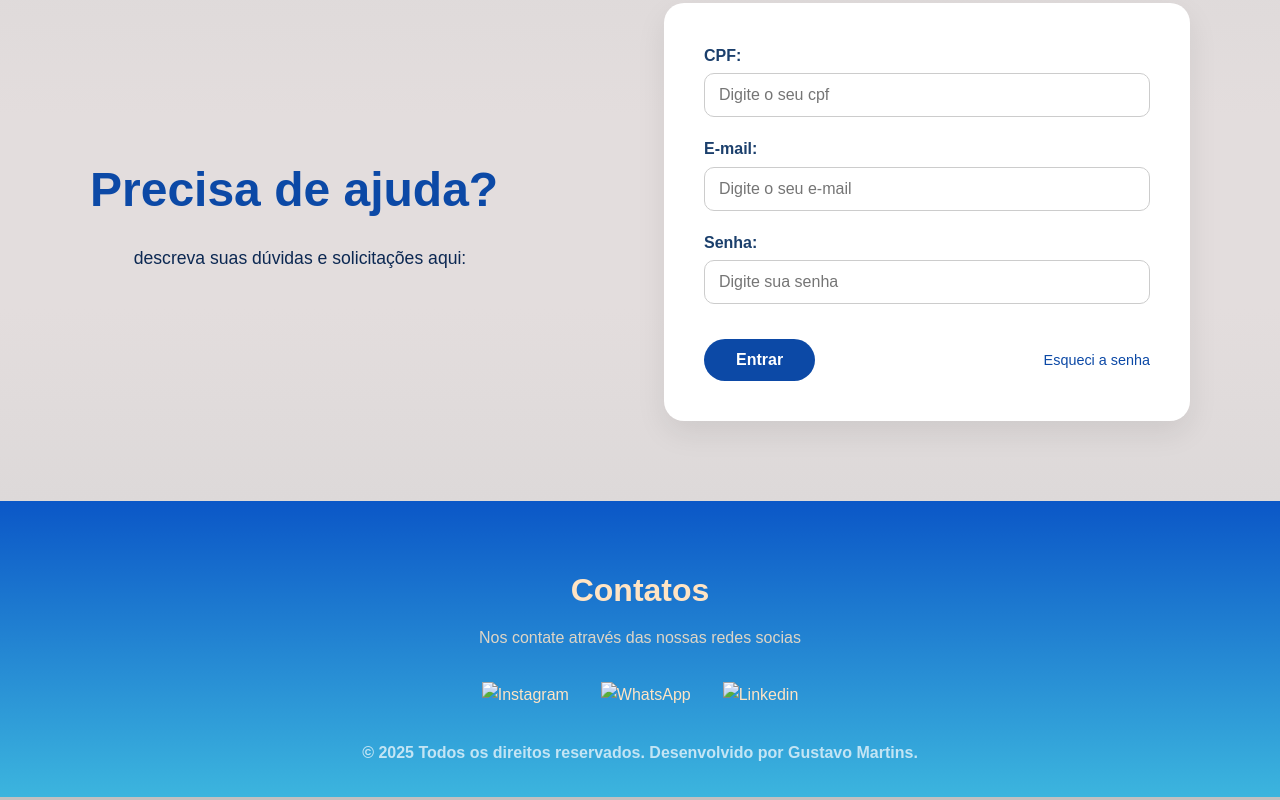
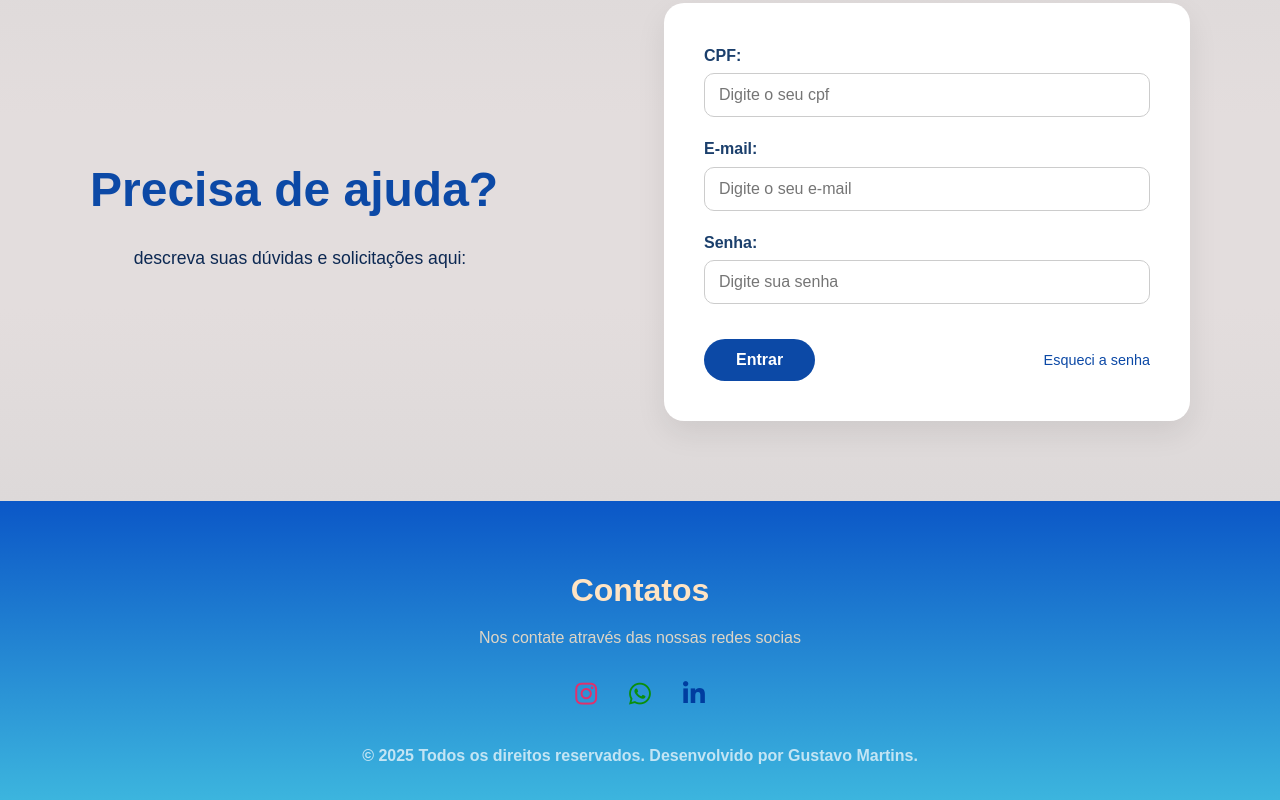
Before and after one commit to gusttamartins01/bootcrash-ecommerce, a website: page index.html in a window 1280 px wide. Shown: the part 2553-3353 px from the top of the page. Drawn offline with Linux system fonts and the light colour scheme; a web font is replaced by a local one.

Commit message:
documentacao do projeto no README.md e add icons de redes sociais no footer e estilização dos mesmos

```diff
--- a/index.html
+++ b/index.html
@@ -9,6 +9,9 @@
     <link
         href="https://fonts.googleapis.com/css2?family=Anton&family=BBH+Hegarty&family=Bebas+Neue&family=Inter:ital,opsz,wght@0,14..32,100..900;1,14..32,100..900&family=Oswald:wght@200..700&family=Poppins:ital,wght@0,100;0,200;0,300;0,400;0,500;0,600;0,700;0,800;0,900;1,100;1,200;1,300;1,400;1,500;1,600;1,700;1,800;1,900&family=Sekuya&display=swap"
         rel="stylesheet">
+    <link rel="stylesheet" href="https://cdnjs.cloudflare.com/ajax/libs/font-awesome/6.5.1/css/all.min.css"
+        integrity="sha512-DTOQO9RWCH3ppGqcWaEA1BIZOC6xxalwEsw9c2QQeAIftl+Vegovlnee1c9QX4TctnWMn13TZye+giMm8e2LwA=="
+        crossorigin="anonymous" referrerpolicy="no-referrer" />
     <link rel="stylesheet" href="./styles/style.css" />
     <title>BootCrash</title>
 </head>
@@ -275,9 +278,9 @@
                 </div>
 
                 <div class="footer-card">
-                    <a href=""><img src="#" alt="Instagram" /></a>
-                    <a href=""><img src="#" alt="WhatsApp" /></a>
-                    <a href=""><img src="#" alt="Linkedin" /></a>
+                    <a href="#" aria-label="Instagram"><i class="fa-brands fa-instagram"></i></a>
+                    <a href="#" aria-label="WhatsApp"><i class="fa-brands fa-whatsapp"></i></a>
+                    <a href="#" aria-label="LinkedIn"><i class="fa-brands fa-linkedin-in"></i></a>
                 </div>
 
                 <div class="footer-end">
--- a/styles/style.css
+++ b/styles/style.css
@@ -570,3 +570,30 @@ nav a:hover {
 .footer-end p {
      color: #ffffff;
 }
+
+.fa-instagram {
+    color: #E1306C;
+    font-size: 25px;
+}
+
+.fa-whatsapp {
+    color: #0b8f0b;
+    font-size: 25px;
+}
+
+.fa-linkedin-in {
+    color: #003da0;
+    font-size: 25px;
+}
+
+.fa-instagram:hover {
+    color: #e0d7da;
+}
+
+.fa-whatsapp:hover {
+    color: #e0d7da;
+}
+
+.fa-linkedin-in:hover {
+    color: #e0d7da;
+}
```
Also changed, not shown: README.md.
